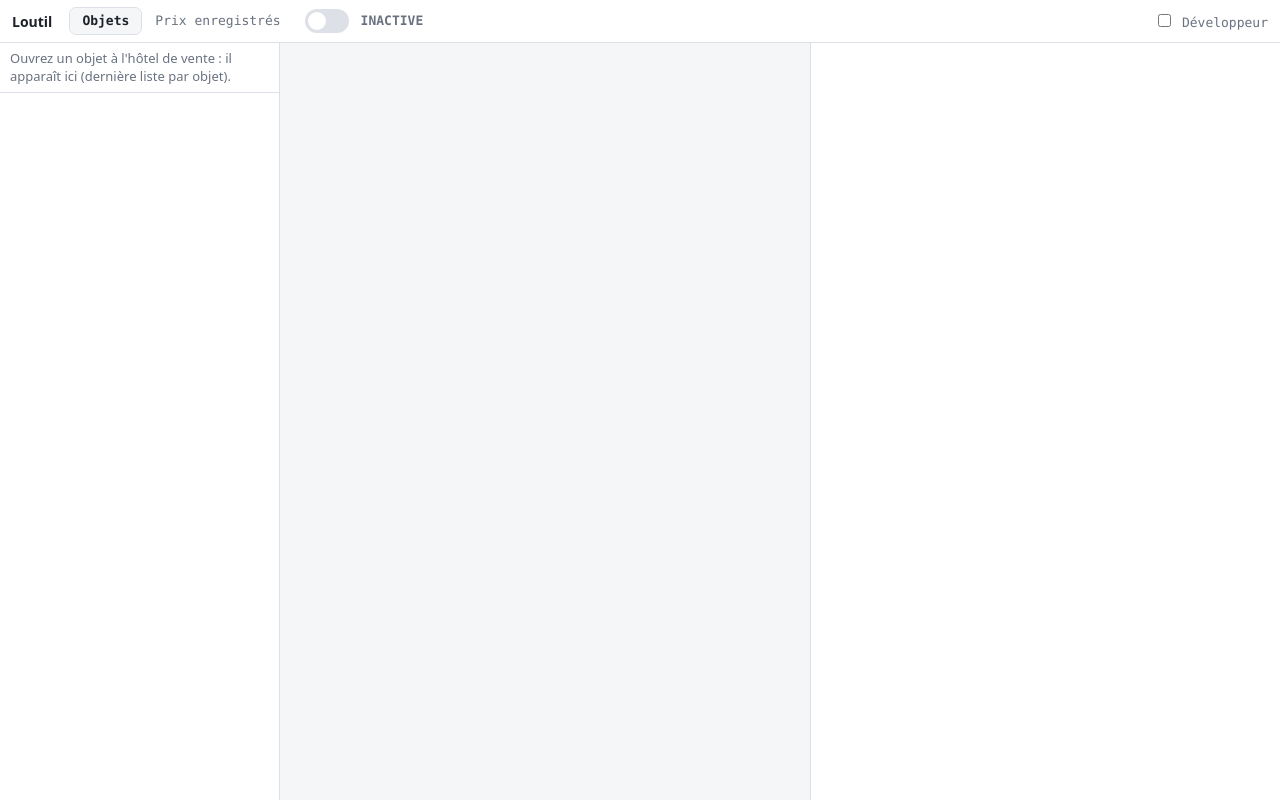
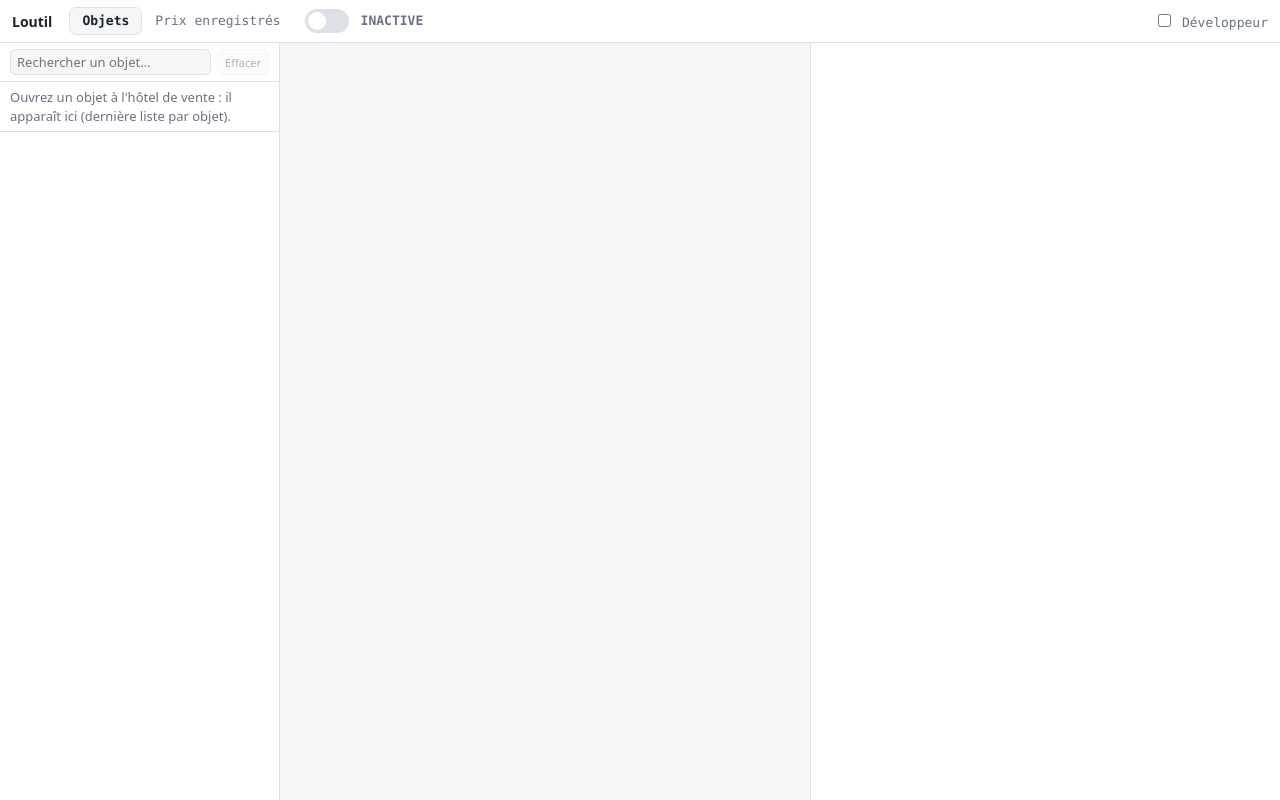
Before and after one commit to JustNao/karrelage-unity, a Svelte app in the folder app/: page / in a window 1280 px wide. Built offline with nearby package versions, Linux system fonts and the light colour scheme.

Commit message:
Items list: search box with clear button

```diff
--- a/app/src/modules/auction/View.svelte
+++ b/app/src/modules/auction/View.svelte
@@ -9,7 +9,7 @@
   import SmoothScroll from "../../lib/components/SmoothScroll.svelte";
   import { LEVEL_EFFECT, isLegendary, levelOf, xpOfLevel } from "../../lib/companion";
   import { analyse, isGoodDeal } from "../../lib/density";
-  import { rangeLabel, sections, type EffectMeta } from "../../lib/effects";
+  import { norm, rangeLabel, sections, type EffectMeta } from "../../lib/effects";
   import { AH_TAX, targetKey, transcendance, type Rune, type StoredPrice } from "../../lib/transcend";
 
   interface Filter { a: number; min: string | number; max: string | number }
@@ -60,9 +60,12 @@
       localStorage.setItem(COLLAPSE_KEY, JSON.stringify([...collapsed]));
     } catch {}
   }
+  let search = $state(""); // left list: filter by item or type name
   const typeGroups = $derived.by(() => {
     const m = new Map<string, any[]>();
+    const n = norm(search.trim());
     for (const i of list) {
+      if (n && !norm(i.name).includes(n) && !norm(i.type ?? "").includes(n)) continue;
       const t = i.type ?? "?";
       if (!m.has(t)) m.set(t, []);
       m.get(t)!.push(i);
@@ -299,6 +302,10 @@
 
 <div class="view">
   <div class="ilist">
+    <div class="sbar">
+      <input type="search" placeholder="Rechercher un objet…" bind:value={search} />
+      <button class="mini" disabled={!search} onclick={() => (search = "")}>Effacer</button>
+    </div>
     {#each typeGroups as g (g.type)}
       {@const shut = collapsed.has(g.type)}
       <button class="thead" aria-expanded={!shut} onclick={() => toggleType(g.type)}>
@@ -315,7 +322,7 @@
         {/each}
       {/if}
     {:else}
-      <div class="mut empty">Ouvrez un objet à l'hôtel de vente : il apparaît ici (dernière liste par objet).</div>
+      <div class="mut empty">{search ? "Aucun objet ne correspond à la recherche." : "Ouvrez un objet à l'hôtel de vente : il apparaît ici (dernière liste par objet)."}</div>
     {/each}
   </div>
 
@@ -475,7 +482,9 @@
   .view { flex: 1; min-height: 0; display: grid; grid-template-columns: 280px 1fr 470px; }
   .ilist { overflow: auto; background: var(--panel); border-right: 1px solid var(--line); }
   .deal-ico { color: var(--ok); font-size: 10px; vertical-align: middle; }
-  .thead { display: flex; width: 100%; align-items: center; gap: 6px; border: 0; border-bottom: 1px solid var(--line); border-radius: 0; background: var(--bg); color: inherit; padding: 5px 10px; font: 600 11px system-ui; letter-spacing: 0.04em; text-transform: uppercase; text-align: left; position: sticky; top: 0; z-index: 1; }
+  .ilist .sbar { display: flex; gap: 6px; padding: 6px 10px; cursor: default; position: sticky; top: 0; z-index: 2; background: var(--panel); }
+  .sbar input { flex: 1; min-width: 0; padding: 3px 6px; }
+  .thead { display: flex; width: 100%; align-items: center; gap: 6px; border: 0; border-bottom: 1px solid var(--line); border-radius: 0; background: var(--bg); color: inherit; padding: 5px 10px; font: 600 11px system-ui; letter-spacing: 0.04em; text-transform: uppercase; text-align: left; position: sticky; top: 36px; z-index: 1; }
   .chev { display: inline-block; transition: transform 0.2s; }
   .chev.shut { transform: rotate(-90deg); }
   .ilist div { padding: 6px 10px; border-bottom: 1px solid var(--line); cursor: pointer; font-family: system-ui, sans-serif; }
```
